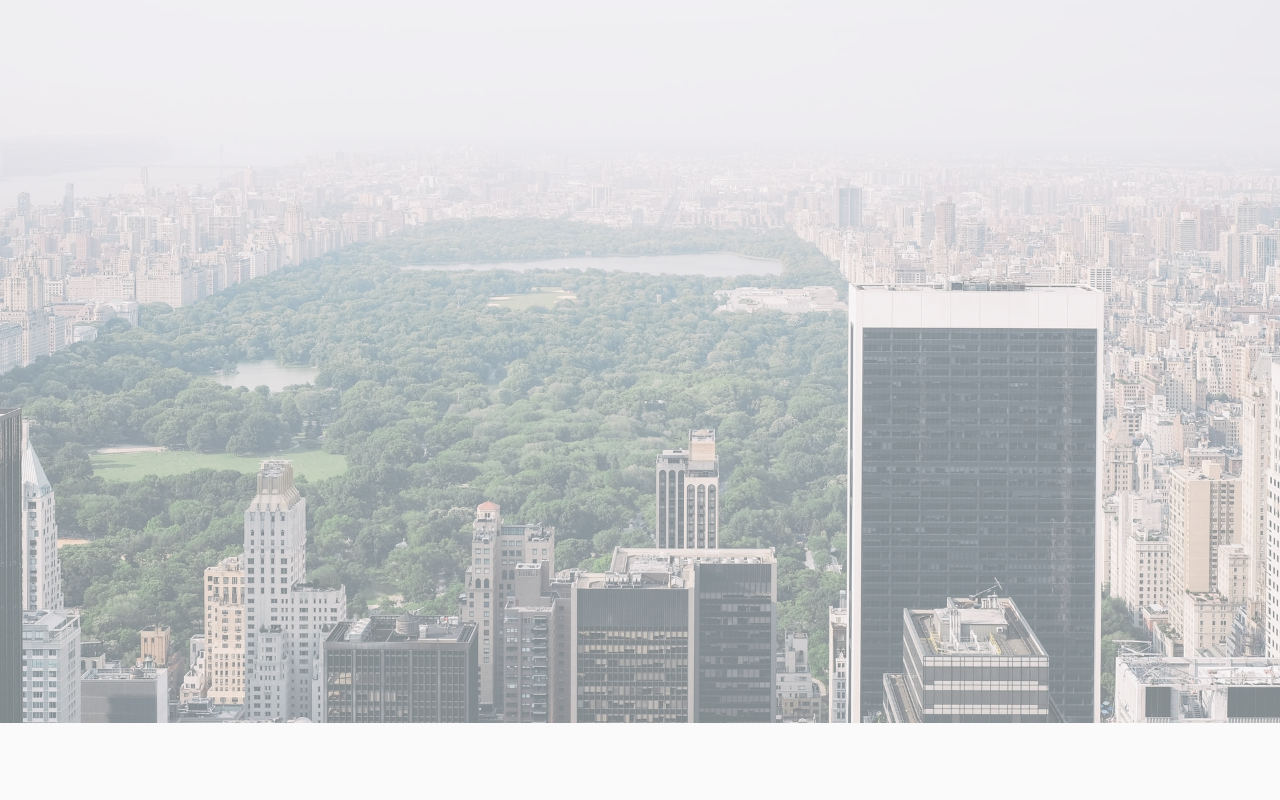
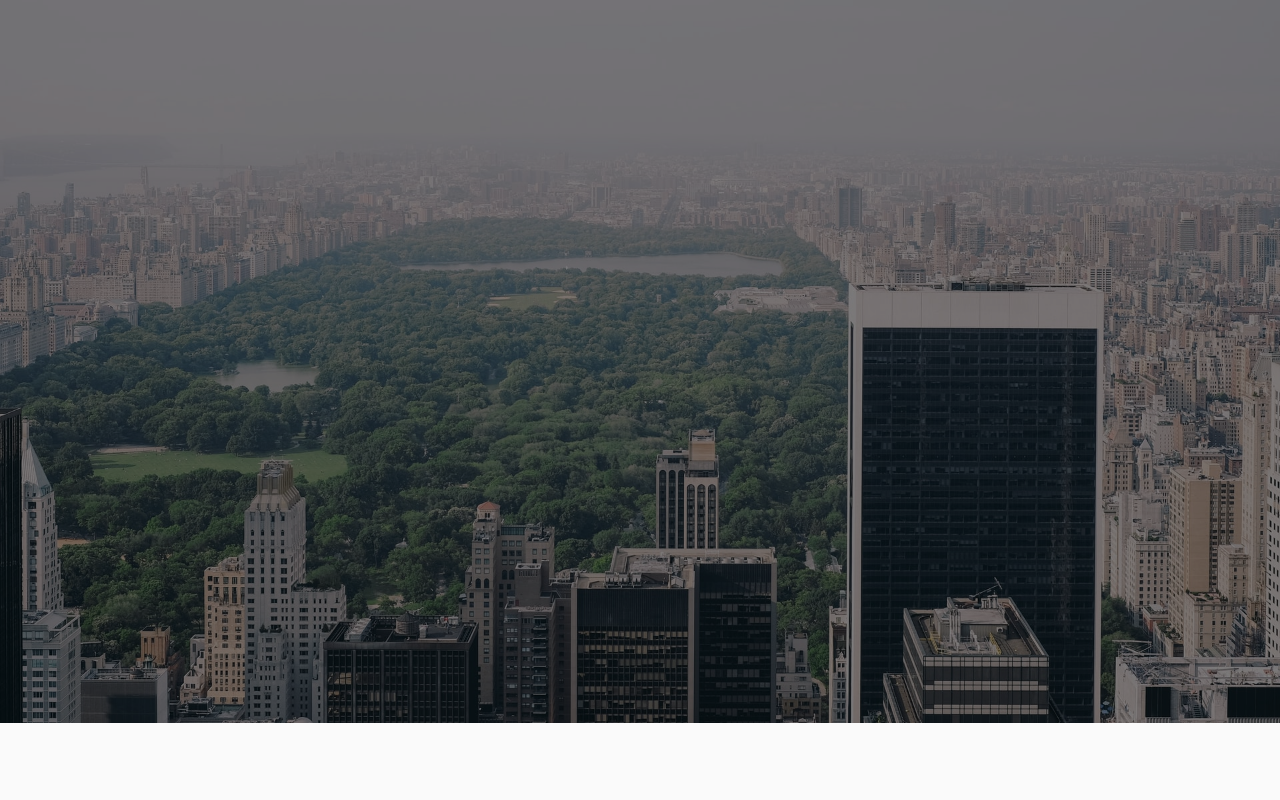
Before and after one commit to lacdev/xplorit-frontend, a React (Create React App) app: page / in a window 1280 px wide. Shown: the top 800 px of the page. Built offline with nearby package versions, Linux system fonts and the light colour scheme.

Commit message:
Update HeroBanner & tailwind config

```diff
--- a/src/components/Common/Btncards.js
+++ b/src/components/Common/Btncards.js
@@ -2,7 +2,7 @@ import React from 'react'
 
 function Btncards({className}) {
     return (
-        <button className={`bg-secondary font-Poppins text-white rounded-full hover:bg-blue-400 w-40 h-auto p-2 ${className}`}>
+        <button className={`bg-secondary font-Poppins text-white rounded-full hover:bg-blue-600 w-40 h-auto p-2 ${className}`}>
             Visitar
         </button>
     )
--- a/src/components/Common/HeroBanner.js
+++ b/src/components/Common/HeroBanner.js
@@ -2,8 +2,8 @@ import React from 'react';
 import img2 from 'assets/img/img2.jpg'
 
 const classes={
-    container:'w-full h-auto min-h-heroHeight bg-primary opacity-100',
-    img:'object-cover h-1/5 min-w-full opacity-50 mix-blend-darken ',
+    container:'w-full h-auto min-h-heroHeight bg-primary',
+    img:'object-cover h-1/5 min-w-full brightness-50',
 }
 function HeroBanner() {
   return (
--- a/tailwind.config.js
+++ b/tailwind.config.js
@@ -11,7 +11,8 @@ module.exports = {
        secondary:"#4377FF",
        tertiary:"#B9FFF2",
        quartiary:"#3EA7E2",
-       tagscolor:"#C0E2F6"
+       tagscolor:"#C0E2F6",
+       bannertitles:"#575A89",
       },
       minHeight:{
         cardHeight:'200px',
```
Also changed, not shown: src/assets/icons/stars.svg (deleted).
